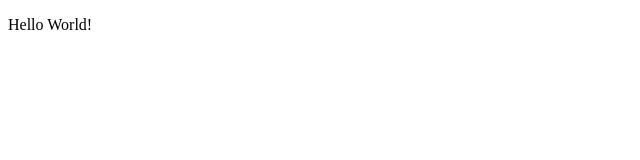
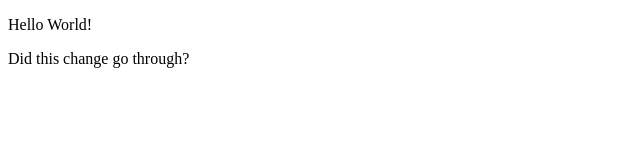
Before and after one commit to thinkful-ei17/david-scott-node-capstone, a website: page public/index.html in a window 1280 px wide. Shown: the whole page, without its empty margins (0-640 px from the left). Drawn offline with Linux system fonts and the light colour scheme.

Commit message:
checking travis, etc.

```diff
--- a/public/index.html
+++ b/public/index.html
@@ -8,5 +8,6 @@
 </head>
 <body>
     <p>Hello World!</p>
+    <p> Did this change go through?</p>
 </body>
 </html>
```
